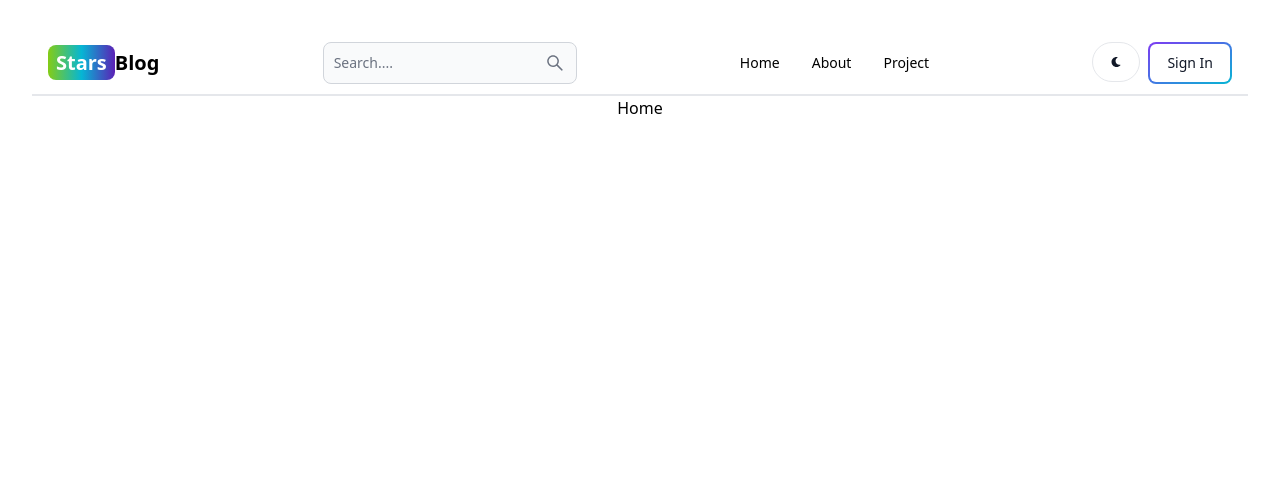
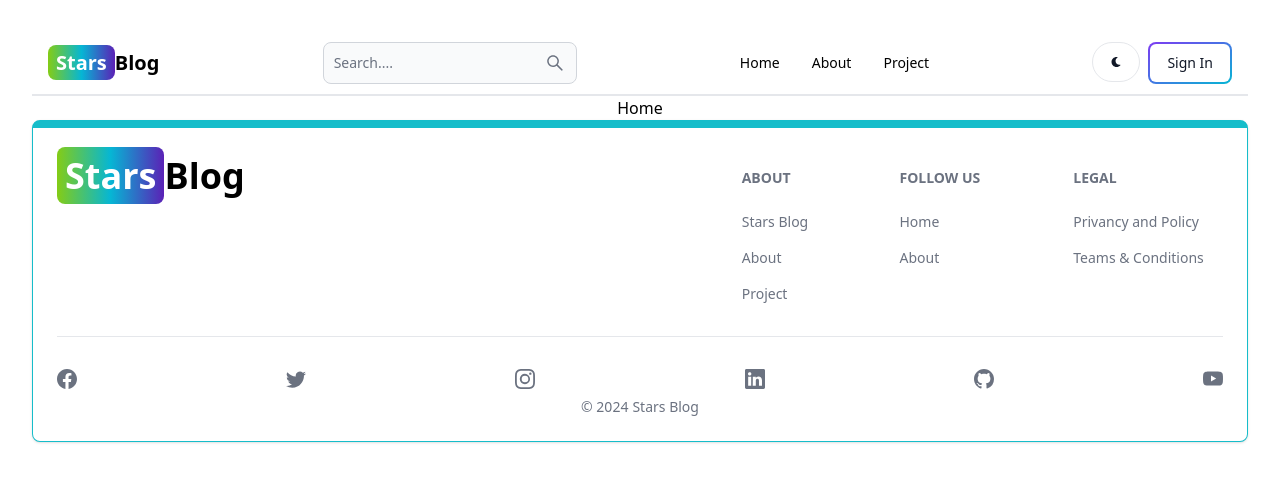
Before and after one commit to herath98/mernstack_blog, a React (Vite) app in the folder client/: page / in a window 1280 px wide. Shown: the top 482 px of the page. Built offline with nearby package versions, Linux system fonts and the light colour scheme.

Commit message:
footer section

```diff
--- a/client/src/App.jsx
+++ b/client/src/App.jsx
@@ -8,6 +8,7 @@
 import Dashboard from './pages/Dashboard'
 import Project from './pages/Project'
 import Header from './components/Header'
+import Footer from './components/Footer'
 
 function App() {
 
@@ -25,6 +26,7 @@
         <Route path='project' element={<Project />} />
 
       </Routes>
+      <Footer/>
     </BrowserRouter>
   )
 }
--- /dev/null
+++ b/client/src/components/Footer.jsx
@@ -0,0 +1,84 @@
+import { Footer } from 'flowbite-react'
+import { BsGithub, BsLinkedin, BsFacebook, BsTwitter, BsInstagram ,BsYoutube,BsFillEnvelopeFill} from 'react-icons/bs'
+import { Link } from 'react-router-dom'
+
+export default function FooterSec() {
+    return (
+        <Footer container className='border border-t-8 border-teal-400'>
+            <div className='w-full max-w-7xl mx-auto'>
+                <div className='grid w-full justify-between sm:flex md:grid-cols-1'>
+                    <div className='flex'>
+                        <div className="mt-1">
+                            <Link to="/" className="self-center whitespace-nowrap text-lg lg:text-4xl sm:text-3xl  font-semibold dark:text-white ">
+                                <span className="px-2 py-1 bg-gradient-to-r from-lime-500 via-cyan-500 to-violet-800 rounded-lg text-white">Stars</span>
+                                Blog
+                            </Link>
+                        </div>
+                    </div>
+                    <div className='grid grid-cols-2 gap-10 sm:grid-cols-3 sm:gap-6 '>
+                        <div className='mt-4 ml-4 text-left'>
+                            <Footer.Title title="About" />
+                            <Footer.LinkGroup col>
+                                <Footer.Link href="/" target="_blank" rel='noopener noreferrer'>
+                                    Stars Blog
+                                </Footer.Link>
+                                <Footer.Link href="/about" target="_blank" rel='noopener noreferrer'>
+                                    About
+                                </Footer.Link>
+                                <Footer.Link href="/project" target="_blank" rel='noopener noreferrer'>
+                                    Project
+                                </Footer.Link>
+                            </Footer.LinkGroup>
+
+                        </div>
+                        <div className='mt-4 text-left'>
+                            <Footer.Title title="Follow us" />
+                            <Footer.LinkGroup col>
+                                <Footer.Link href="/" target="_blank" rel='noopener noreferrer'>
+                                    Home
+                                </Footer.Link>
+                                <Footer.Link href="/about" target="_blank" rel='noopener noreferrer'>
+                                    About
+                                </Footer.Link>
+
+                            </Footer.LinkGroup>
+
+                        </div>
+                        <div className='mt-4 text-left '>
+                            <Footer.Title title="legal" />
+                            <Footer.LinkGroup col>
+                                <Footer.Link href="/" target="_blank" rel='noopener noreferrer'>
+                                    Privancy and Policy
+                                </Footer.Link>
+                                <Footer.Link href="/about" target="_blank" rel='noopener noreferrer'>
+                                    Teams & Conditions
+                                </Footer.Link>
+
+                            </Footer.LinkGroup>
+
+                        </div>
+                    </div>
+                </div>
+                <Footer.Divider />
+                <div className="flex justify-center gap-5 w-full  sm:items-center sm:justify-between">
+
+                    <Footer.Icon href="#" target="_blank" rel='noopener noreferrer' icon={BsFacebook}/>
+                    <Footer.Icon href="#" target="_blank" rel='noopener noreferrer' icon={BsTwitter}/>
+                    <Footer.Icon href="#" target="_blank" rel='noopener noreferrer' icon={BsInstagram}/>
+                    <Footer.Icon href="#" target="_blank" rel='noopener noreferrer' icon={BsLinkedin}/>
+                    <Footer.Icon href="#" target="_blank" rel='noopener noreferrer' icon={BsGithub}/>
+                    <Footer.Icon href="#" target="_blank" rel='noopener noreferrer' icon={BsYoutube}/>
+
+
+                </div>
+                <div className='mt-2'>
+                <Footer.Copyright
+                        href="#"
+                        by="Stars Blog"
+                        year={new Date().getFullYear()}
+                    />
+                </div>
+            </div>
+        </Footer>
+    )
+}
```
